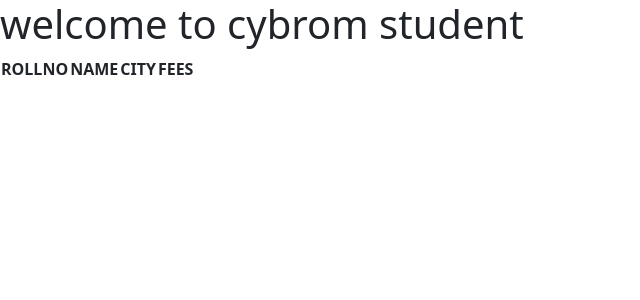
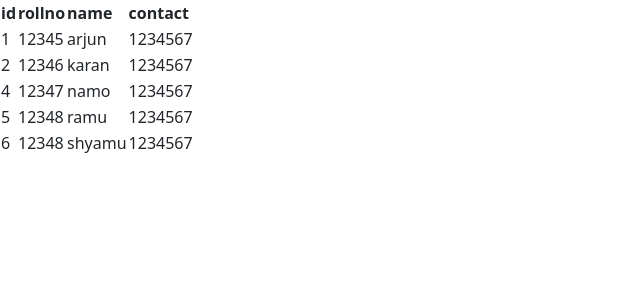
Before and after one commit to Jitendra0987/React, a React (Vite) app: page / in a window 1280 px wide. Shown: the top 300 px of the page, without its empty margins (0-640 px from the left). Built offline with nearby package versions, Linux system fonts and the light colour scheme; data requests are answered from the project's data file.

Commit message:
axios async wait method

```diff
--- a/db.json
+++ b/db.json
@@ -8,27 +8,27 @@
             "contact":1234567
         },
         {
-            "id":1,
-            "rollno":"12345",
-            "name":"arjun",
+            "id":2,
+            "rollno":"12346",
+            "name":"karan",
             "contact":1234567
         },
         {
-            "id":1,
-            "rollno":"12345",
-            "name":"arjun",
+            "id":4,
+            "rollno":"12347",
+            "name":"namo",
             "contact":1234567
         },
         {
-            "id":1,
-            "rollno":"12345",
-            "name":"arjun",
+            "id":5,
+            "rollno":"12348",
+            "name":"ramu",
             "contact":1234567
         },
         {
-            "id":1,
-            "rollno":"12345",
-            "name":"arjun",
+            "id":6,
+            "rollno":"12348",
+            "name":"shyamu",
             "contact":1234567
         }
     ]
--- a/src/App.jsx
+++ b/src/App.jsx
@@ -1,38 +1,44 @@
+import { useEffect, useState } from "react";
 import axios from "axios";
-import { useEffect, useState } from "react";
 
 
 const App=()=>{
-    const[mydata,setdata]=useState([]);
-    const loaddata=()=>{
-        let api="http://localhost:3000/data";
-        axios.get(api).then((res)=>{
-           setdata(res.data);
-           console.log(res.data);
-        })
+    const[mydata,setData]=useState([]);
+
+    const loaddata=async()=>{
+        let api="http://localhost:3000/data"
+         const response=await  axios.get(api);
+         setData(response.data)
+         console.log(response)
     }
+
     useEffect(()=>{
         loaddata();
+    },[])
 
-    },[])
     const ans=mydata.map((key)=>{
+        return(
+            <>
             <tr>
+                <td>{key.id}</td>
                 <td>{key.rollno}</td>
                 <td>{key.name}</td>
-        <td>{key.city}</td>
-        <td>{key.fees}</td>
+                <td>{key.contact}</td>
             </tr>
+            </>
+        )
     })
+
     return(
         <>
-       <h1>welcome to cybrom student</h1>
            <table>
             <tr>
-            <th>ROLLNO</th>
-            <th>NAME</th>
-            <th>CITY</th>
-            <th>FEES</th>
+                <th>id</th>
+                <th>rollno</th>
+                <th>name</th>
+                <th>contact</th>
             </tr>
+            {ans}
            </table>
         </>
     )
```
Lines whose indentation alone changed are shown as unchanged.
